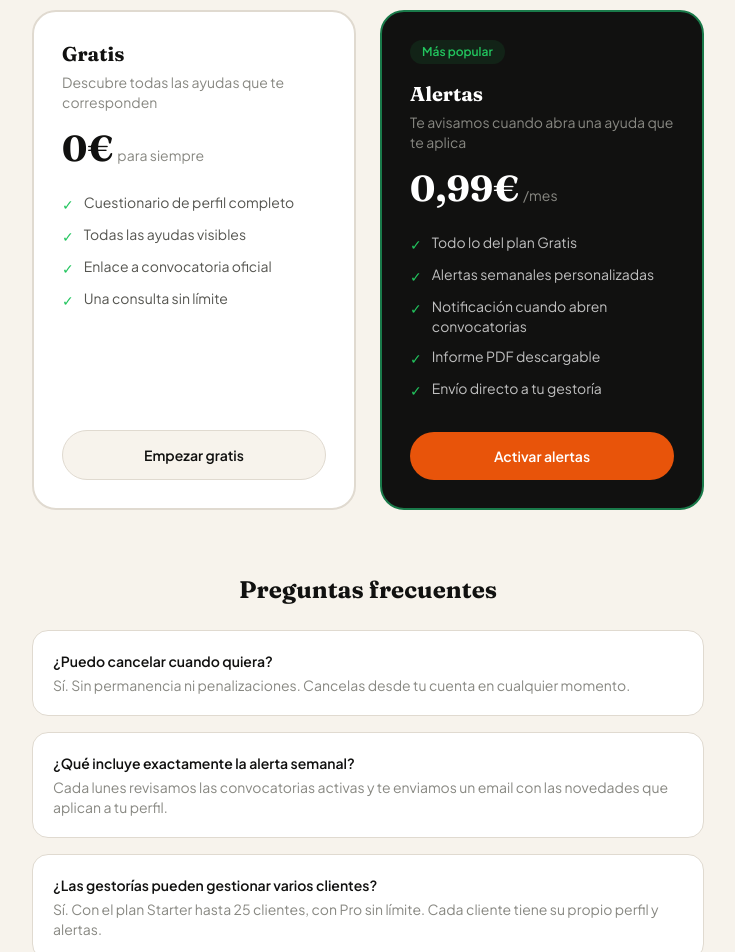
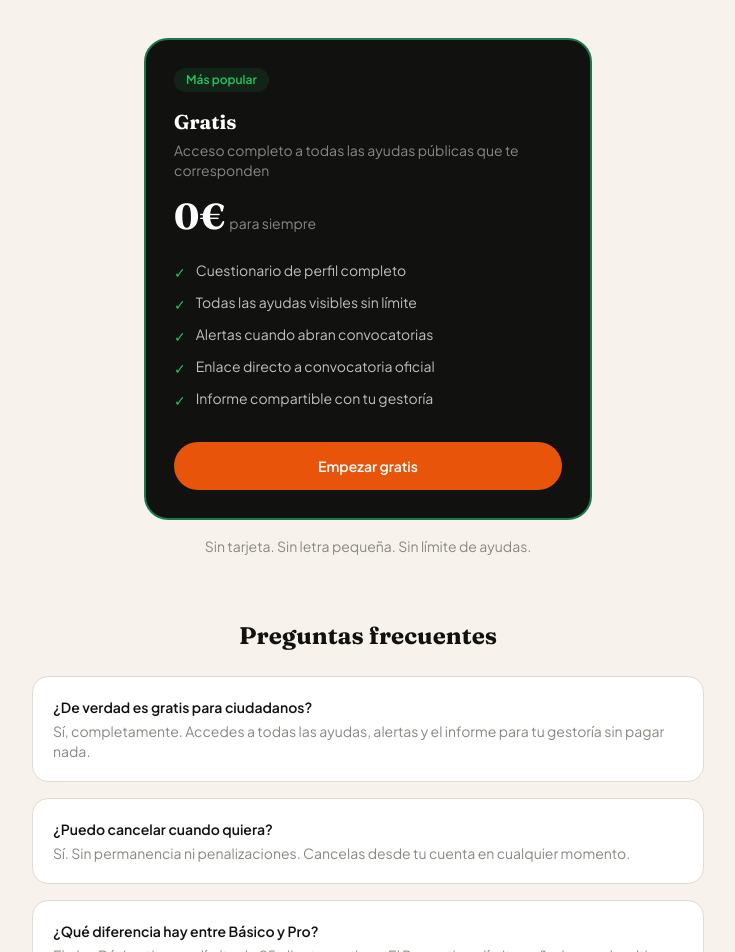
Before and after one commit to enki1982/cobratelo, a Next.js app: page /precios in a window 1280 px wide. Shown: the part 420-1372 px from the top of the page, without its empty margins (272-1007 px from the left). Built offline with nearby package versions, Linux system fonts and the light colour scheme.

Commit message:
feat: nueva estructura precios — ciudadanos gratis, gestorías 79/149/399€

```diff
--- a/pages/precios.js
+++ b/pages/precios.js
@@ -8,65 +8,51 @@ const PLANES_CIUDADANO = [
     nombre: 'Gratis',
     precio: '0€',
     periodo: 'siempre',
-    descripcion: 'Descubre todas las ayudas que te corresponden',
+    descripcion: 'Acceso completo a todas las ayudas públicas que te corresponden',
     features: [
       'Cuestionario de perfil completo',
-      'Todas las ayudas visibles',
-      'Enlace a convocatoria oficial',
-      'Una consulta sin límite',
+      'Todas las ayudas visibles sin límite',
+      'Alertas cuando abran convocatorias',
+      'Enlace directo a convocatoria oficial',
+      'Informe compartible con tu gestoría',
     ],
     cta: 'Empezar gratis',
     href: '/perfil',
-    destacado: false,
-  },
-  {
-    id: 'alertas',
-    nombre: 'Alertas',
-    precio: '0,99€',
-    periodo: 'mes',
-    descripcion: 'Te avisamos cuando abra una ayuda que te aplica',
-    features: [
-      'Todo lo del plan Gratis',
-      'Alertas semanales personalizadas',
-      'Notificación cuando abren convocatorias',
-      'Informe PDF descargable',
-      'Envío directo a tu gestoría',
-    ],
-    cta: 'Activar alertas',
-    priceId: process.env.NEXT_PUBLIC_STRIPE_PRICE_ALERTAS,
     destacado: true,
   },
 ]
 
 const PLANES_GESTORIA = [
   {
-    id: 'starter',
-    nombre: 'Starter',
-    precio: '49€',
+    id: 'basico',
+    nombre: 'Básico',
+    precio: '79€',
     periodo: 'mes',
-    descripcion: 'Para gestorías pequeñas',
+    descripcion: 'Para despachos que quieren empezar a ofrecer ayudas públicas a sus clientes',
     features: [
-      'Hasta 25 clientes',
-      'Consultas ilimitadas',
-      'Informes PDF por cliente',
-      'Alertas automáticas',
+      'Hasta 25 clientes activos',
+      'Identificación automática de ayudas por cliente',
+      'Informe detallado por cliente',
+      'Alertas automáticas de nuevas convocatorias',
+      'Envío de informe al cliente por email',
       'Soporte por email',
     ],
-    cta: 'Empezar Starter',
+    cta: 'Empezar Básico',
     priceId: process.env.NEXT_PUBLIC_STRIPE_PRICE_STARTER,
     destacado: false,
   },
   {
     id: 'pro',
     nombre: 'Pro',
-    precio: '99€',
+    precio: '149€',
     periodo: 'mes',
-    descripcion: 'Para gestorías en crecimiento',
+    descripcion: 'Para gestorías en crecimiento que gestionan carteras amplias',
     features: [
       'Clientes ilimitados',
+      'Todo lo del plan Básico',
       'Panel de gestión multi-cliente',
-      'Alertas automáticas por cliente',
       'Exportación masiva de informes',
+      'Alertas personalizadas por cliente',
       'Soporte prioritario',
     ],
     cta: 'Empezar Pro',
@@ -74,37 +60,34 @@ const PLANES_GESTORIA = [
     destacado: true,
   },
   {
-    id: 'agencia',
-    nombre: 'Agencia',
-    precio: '199€',
+    id: 'enterprise',
+    nombre: 'Enterprise',
+    precio: '399€',
     periodo: 'mes',
-    descripcion: 'Para grandes despachos',
+    descripcion: 'Para grandes despachos con integración completa en su flujo de trabajo',
     features: [
       'Todo lo del plan Pro',
-      'Multi-sede y sub-cuentas',
-      'Acceso API',
+      'Integración sede electrónica',
+      'Formularios pre-rellenados listos para tramitar',
+      'API acceso a datos',
       'Marca blanca',
       'Account manager dedicado',
     ],
     cta: 'Contactar',
     href: 'mailto:hola@cobratelo.es',
     destacado: false,
+    badge: 'Próximamente',
   },
 ]
 
-function PlanCard({ plan, tipo }) {
+function PlanCard({ plan }) {
   const handleClick = () => {
-    if (plan.href) {
-      window.location.href = plan.href
-      return
-    }
-    if (plan.priceId) {
-      window.location.href = `/api/checkout?priceId=${plan.priceId}`
-    }
+    if (plan.href) { window.location.href = plan.href; return }
+    if (plan.priceId) { window.location.href = `/api/checkout?priceId=${plan.priceId}` }
   }
 
   return (
-    <div className={`rounded-3xl p-7 flex flex-col border-2 transition-all
+    <div className={`rounded-3xl p-7 flex flex-col border-2 transition-all relative
       ${plan.destacado
         ? 'border-[#1A7A4A] bg-[#111110] text-white'
         : 'border-[#E0DAD0] bg-white text-[#111110]'
@@ -114,22 +97,24 @@ function PlanCard({ plan, tipo }) {
           Más popular
         </span>
       )}
+      {plan.badge && (
+        <span className="text-xs font-semibold text-[#F59E0B] bg-[#F59E0B]/10 px-3 py-1 rounded-full w-fit mb-4">
+          {plan.badge}
+        </span>
+      )}
       <div className="mb-4">
         <h3 className={`font-display text-xl font-bold mb-1 ${plan.destacado ? 'text-white' : 'text-[#111110]'}`}>
           {plan.nombre}
         </h3>
-        <p className={`text-sm ${plan.destacado ? 'text-[#888882]' : 'text-[#888882]'}`}>
-          {plan.descripcion}
-        </p>
+        <p className="text-sm text-[#888882]">{plan.descripcion}</p>
       </div>
       <div className="mb-6">
         <span className={`font-display text-4xl font-bold ${plan.destacado ? 'text-white' : 'text-[#111110]'}`}>
           {plan.precio}
         </span>
-        {plan.periodo !== 'siempre' && (
+        {plan.periodo !== 'siempre' ? (
           <span className="text-[#888882] text-sm ml-1">/{plan.periodo}</span>
-        )}
-        {plan.periodo === 'siempre' && (
+        ) : (
           <span className="text-[#888882] text-sm ml-1">para siempre</span>
         )}
       </div>
@@ -141,10 +126,10 @@ function PlanCard({ plan, tipo }) {
           </li>
         ))}
       </ul>
-      <button
-        onClick={handleClick}
+      <button onClick={handleClick} disabled={!!plan.badge}
         className={`w-full py-3.5 rounded-full font-semibold text-sm transition-all
-          ${plan.destacado
+          ${plan.badge ? 'opacity-50 cursor-not-allowed bg-[#F7F3EC] text-[#888882] border border-[#E0DAD0]'
+            : plan.destacado
               ? 'bg-[#E8540A] text-white hover:bg-[#d14a08]'
               : 'bg-[#F7F3EC] text-[#111110] border border-[#E0DAD0] hover:bg-[#EEEAE0]'
           }`}>
@@ -160,15 +145,15 @@ export default function Precios() {
   return (
     <>
       <Head>
-        <title>Precios — Cóbratelo</title>
-        <meta name="description" content="Planes para ciudadanos y gestorías. Desde 0,99€/mes." />
+        <title>Precios — Cóbratelo.es</title>
+        <meta name="description" content="Gratis para ciudadanos. Planes profesionales para gestorías desde 79€/mes." />
         <meta name="viewport" content="width=device-width, initial-scale=1" />
       </Head>
 
       <div className="min-h-screen bg-[#F7F3EC]">
         <nav className="px-6 py-5 flex items-center justify-between max-w-5xl mx-auto">
           <Link href="/" className="font-display text-xl font-bold text-[#111110]">
-            cobratelo<span className="text-[#1A7A4A]">.es</span>
+            cóbratelo<span className="text-[#1A7A4A]">.es</span>
           </Link>
           <Link href="/perfil"
             className="bg-[#111110] text-[#F7F3EC] text-sm font-semibold px-5 py-2.5 rounded-full hover:bg-[#333330] transition-colors">
@@ -179,25 +164,23 @@ export default function Precios() {
         <div className="max-w-5xl mx-auto px-6 pt-12 pb-20">
           <div className="text-center mb-12">
             <h1 className="font-display text-5xl font-bold text-[#111110] mb-4">
-              Precios simples y<br />
-              <span className="italic text-[#1A7A4A]">sin sorpresas</span>
+              Gratis para ciudadanos.<br />
+              <span className="italic text-[#1A7A4A]">Poderoso para gestorías.</span>
             </h1>
-            <p className="text-[#888882] text-lg max-w-md mx-auto">
-              Empieza gratis. Paga solo si quieres que trabajemos para ti cada semana.
+            <p className="text-[#888882] text-lg max-w-lg mx-auto">
+              Cualquier ciudadano accede gratis a todas sus ayudas. Las gestorías pagan por gestionar sus clientes de forma profesional.
             </p>
           </div>
 
           {/* Tab selector */}
           <div className="flex justify-center mb-10">
             <div className="bg-white border border-[#E0DAD0] rounded-full p-1 flex gap-1">
-              <button
-                onClick={() => setTab('ciudadano')}
+              <button onClick={() => setTab('ciudadano')}
                 className={`px-5 py-2 rounded-full text-sm font-semibold transition-all
                   ${tab === 'ciudadano' ? 'bg-[#111110] text-white' : 'text-[#888882] hover:text-[#111110]'}`}>
                 Para ciudadanos
               </button>
-              <button
-                onClick={() => setTab('gestoria')}
+              <button onClick={() => setTab('gestoria')}
                 className={`px-5 py-2 rounded-full text-sm font-semibold transition-all
                   ${tab === 'gestoria' ? 'bg-[#111110] text-white' : 'text-[#888882] hover:text-[#111110]'}`}>
                 Para gestorías
@@ -207,20 +190,26 @@ export default function Precios() {
 
           {/* Planes ciudadano */}
           {tab === 'ciudadano' && (
-            <div className="grid md:grid-cols-2 gap-6 max-w-2xl mx-auto">
-              {PLANES_CIUDADANO.map(plan => (
-                <PlanCard key={plan.id} plan={plan} tipo="ciudadano" />
-              ))}
+            <div className="max-w-md mx-auto">
+              <PlanCard plan={PLANES_CIUDADANO[0]} />
+              <p className="text-center text-sm text-[#888882] mt-4">
+                Sin tarjeta. Sin letra pequeña. Sin límite de ayudas.
+              </p>
             </div>
           )}
 
           {/* Planes gestoría */}
           {tab === 'gestoria' && (
+            <>
               <div className="grid md:grid-cols-3 gap-6">
                 {PLANES_GESTORIA.map(plan => (
-                <PlanCard key={plan.id} plan={plan} tipo="gestoria" />
+                  <PlanCard key={plan.id} plan={plan} />
                 ))}
               </div>
+              <p className="text-center text-sm text-[#888882] mt-6">
+                Todos los planes incluyen 14 días de prueba gratuita. Sin permanencia.
+              </p>
+            </>
           )}
 
           {/* FAQ */}
@@ -228,10 +217,11 @@ export default function Precios() {
             <h2 className="font-display text-2xl font-bold text-[#111110] mb-6 text-center">Preguntas frecuentes</h2>
             <div className="space-y-4">
               {[
+                { q: '¿De verdad es gratis para ciudadanos?', a: 'Sí, completamente. Accedes a todas las ayudas, alertas y el informe para tu gestoría sin pagar nada.' },
                 { q: '¿Puedo cancelar cuando quiera?', a: 'Sí. Sin permanencia ni penalizaciones. Cancelas desde tu cuenta en cualquier momento.' },
-                { q: '¿Qué incluye exactamente la alerta semanal?', a: 'Cada lunes revisamos las convocatorias activas y te enviamos un email con las novedades que aplican a tu perfil.' },
-                { q: '¿Las gestorías pueden gestionar varios clientes?', a: 'Sí. Con el plan Starter hasta 25 clientes, con Pro sin límite. Cada cliente tiene su propio perfil y alertas.' },
-                { q: '¿Los datos son seguros?', a: 'Sí. No vendemos ni compartimos tus datos. Solo se usan para calcular qué ayudas te corresponden.' },
+                { q: '¿Qué diferencia hay entre Básico y Pro?', a: 'El plan Básico tiene un límite de 25 clientes activos. El Pro no tiene límite y añade panel multi-cliente y exportación masiva.' },
+                { q: '¿Cuándo estará disponible el plan Enterprise?', a: 'La integración con sede electrónica y formularios pre-rellenados está en desarrollo. Puedes apuntarte a la lista de espera escribiendo a hola@cobratelo.es' },
+                { q: '¿Los datos de mis clientes son seguros?', a: 'Sí. No vendemos ni compartimos datos con terceros. Cumplimos con el RGPD y la normativa española de protección de datos.' },
               ].map((faq, i) => (
                 <div key={i} className="bg-white rounded-2xl p-5 border border-[#E0DAD0]">
                   <p className="font-semibold text-[#111110] text-sm mb-1">{faq.q}</p>
```
Lines whose indentation alone changed are shown as unchanged.
